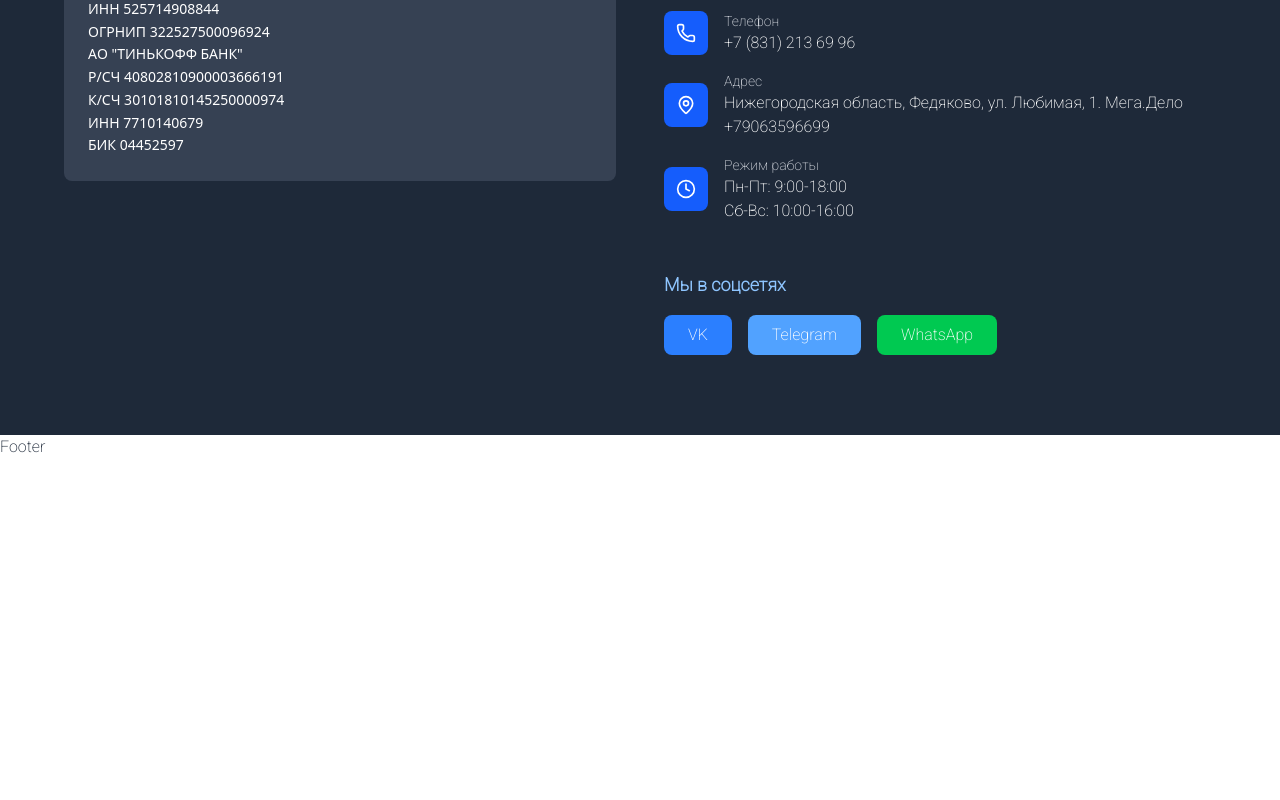
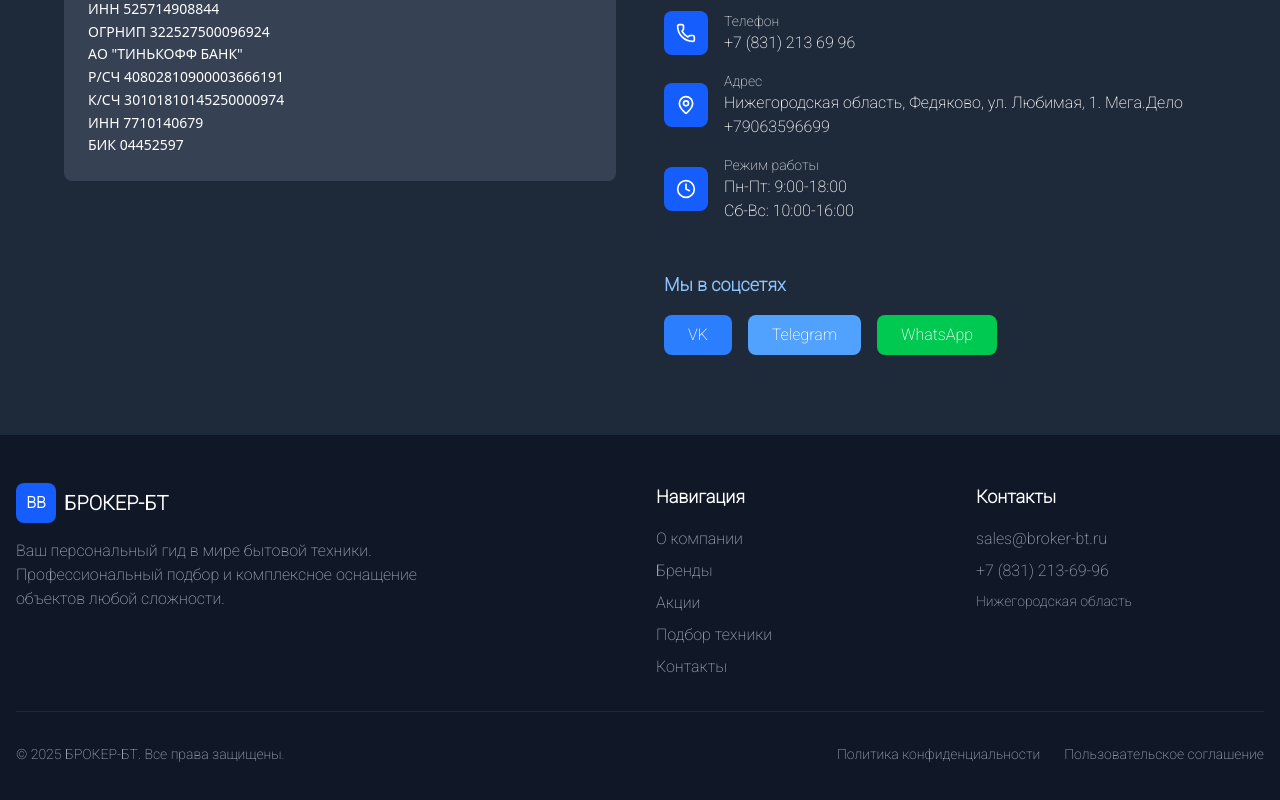
Before and after one commit to evkondr/next-broker-bt, a Next.js app: page / in a window 1280 px wide. Shown: the part 3506-4306 px from the top of the page. Before the commit the page ends 3965 px from the top, so only its background shows below. Built offline with nearby package versions, Linux system fonts and the light colour scheme.

Commit message:
feat: add footer

```diff
--- a/src/components/site/Footer.tsx
+++ b/src/components/site/Footer.tsx
@@ -1,9 +1,67 @@
-import React from 'react'
+export default function Footer() {
+  const currentYear = new Date().getFullYear();
 
-const Footer = () => {
   return (
-    <div>Footer</div>
-  )
+    <footer className="bg-gray-900 text-white py-12">
+      <div className="container mx-auto px-4">
+        <div className="grid grid-cols-1 md:grid-cols-4 gap-8 mb-8">
+          {/* Лого и описание */}
+          <div className="md:col-span-2">
+            <div className="flex items-center space-x-2 mb-4">
+              <div className="w-10 h-10 bg-blue-600 rounded-lg flex items-center justify-center text-white font-bold">
+                BB
+              </div>
+              <span className="text-xl font-bold">БРОКЕР-БТ</span>
+            </div>
+            <p className="text-gray-400 max-w-md">
+              Ваш персональный гид в мире бытовой техники. Профессиональный подбор
+              и комплексное оснащение объектов любой сложности.
+            </p>
+          </div>
+
+          {/* Быстрые ссылки */}
+          <div>
+            <h3 className="text-lg font-semibold mb-4">Навигация</h3>
+            <ul className="space-y-2 text-gray-400">
+              {['О компании', 'Бренды', 'Акции', 'Подбор техники', 'Контакты'].map((item) => (
+                <li key={item}>
+                  <a
+                    href={`#${item.toLowerCase().replace(' ', '-')}`}
+                    className="hover:text-white transition-colors"
+                  >
+                    {item}
+                  </a>
+                </li>
+              ))}
+            </ul>
+          </div>
+
+          {/* Контакты */}
+          <div>
+            <h3 className="text-lg font-semibold mb-4">Контакты</h3>
+            <div className="space-y-2 text-gray-400">
+              <p>sales@broker-bt.ru</p>
+              <p>+7 (831) 213-69-96</p>
+              <p className="text-sm">Нижегородская область</p>
+            </div>
+          </div>
+        </div>
+
+        {/* Нижняя часть */}
+        <div className="border-t border-gray-800 pt-8 flex flex-col md:flex-row justify-between items-center">
+          <p className="text-gray-400 text-sm mb-4 md:mb-0">
+            © {currentYear} БРОКЕР-БТ. Все права защищены.
+          </p>
+          <div className="flex space-x-6 text-sm text-gray-400">
+            <a href="#" className="hover:text-white transition-colors">
+              Политика конфиденциальности
+            </a>
+            <a href="#" className="hover:text-white transition-colors">
+              Пользовательское соглашение
+            </a>
+          </div>
+        </div>
+      </div>
+    </footer>
+  );
 }
-
-export default Footer
```
